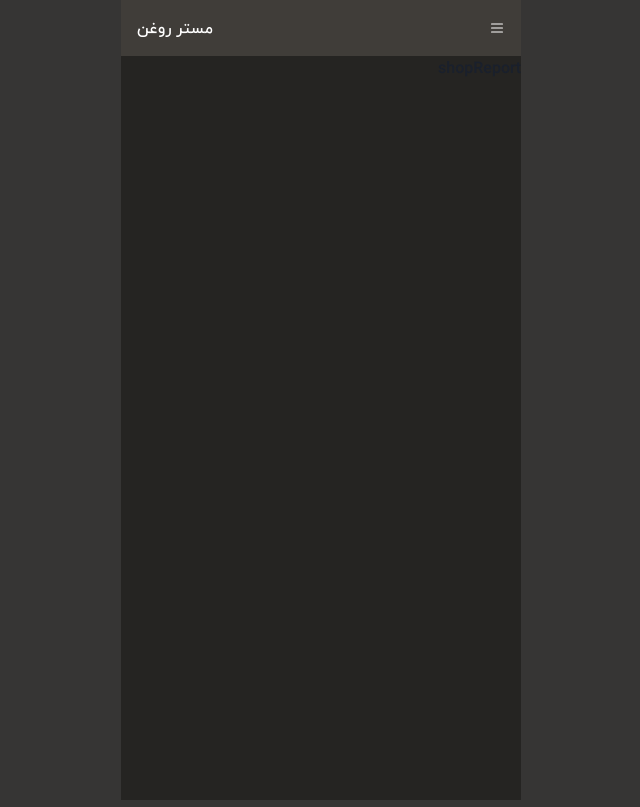
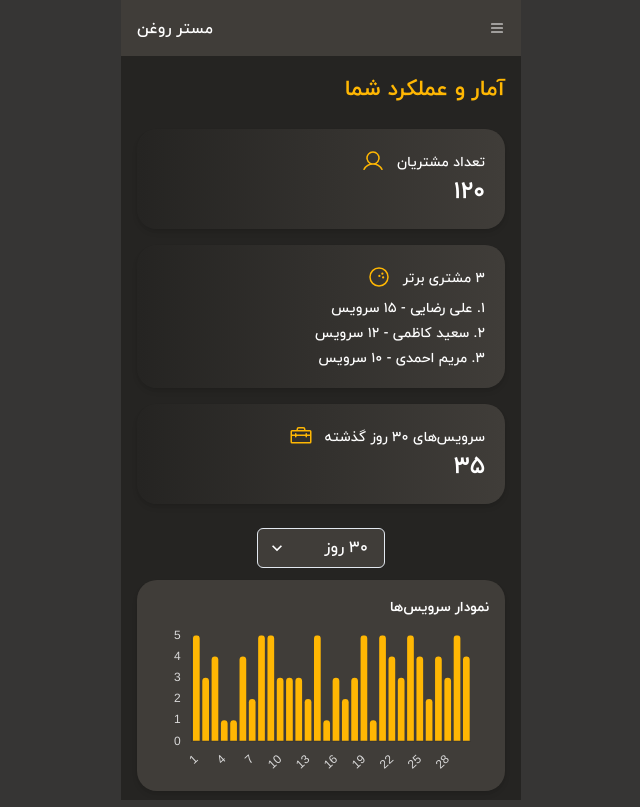
Before and after one commit to amirkh330/MrRoghan-front, a React (Vite) app: page /shop/reports in a window 1280 px wide. Shown: the whole page, without its empty margins (319-959 px from the left). Built offline with nearby package versions, Linux system fonts and the light colour scheme.

Commit message:
add report page

```diff
--- a/package.json
+++ b/package.json
@@ -19,10 +19,12 @@
     "@tanstack/react-query-devtools": "^5.62.1",
     "@types/swiper": "^6.0.0",
     "axios": "^1.7.9",
+    "chart.js": "^4.5.1",
     "framer-motion": "^11.14.0",
     "leaflet": "^1.9.4",
     "lodash.debounce": "^4.0.8",
     "react": "^18.3.1",
+    "react-chartjs-2": "^5.3.1",
     "react-countdown": "^2.3.6",
     "react-dom": "^18.3.1",
     "react-hook-form": "^7.54.2",
--- a/src/Pages/[shop]/shopReport/shopReport.tsx
+++ b/src/Pages/[shop]/shopReport/shopReport.tsx
@@ -1,7 +1,207 @@
-import React from 'react'
+import {
+  Box,
+  Text,
+  VStack,
+  HStack,
+  Tag,
+  Flex,
+  Select,
+  Icon,
+} from "@chakra-ui/react";
+import { useEffect, useState } from "react";
+import { motion } from "framer-motion";
+import { Bar } from "react-chartjs-2";
+import {
+  Chart as ChartJS,
+  CategoryScale,
+  LinearScale,
+  BarElement,
+  Title,
+  Tooltip,
+  Legend,
+} from "chart.js";
+import { BowlingBall, Toolbox, User } from "@phosphor-icons/react";
+
+ChartJS.register(
+  CategoryScale,
+  LinearScale,
+  BarElement,
+  Title,
+  Tooltip,
+  Legend
+);
+
+const MotionBox = motion(Box);
+
+// Animated Number
+const AnimatedNumber = ({ value }: { value: number }) => {
+  const [count, setCount] = useState(0);
+
+  useEffect(() => {
+    let start = 0;
+    const end = value;
+    if (!end) return;
+    const duration = 800;
+    const stepTime = Math.max(Math.floor(duration / end), 1);
+    const timer = setInterval(() => {
+      start += 1;
+      setCount(start);
+      if (start >= end) clearInterval(timer);
+    }, stepTime);
+    return () => clearInterval(timer);
+  }, [value]);
+
+  return (
+    <Text fontWeight="700" fontSize="2xl">
+      {count}
+    </Text>
+  );
+};
+
+// Mock Data
+const topCustomers = [
+  { name: "علی رضایی", services: 15 },
+  { name: "سعید کاظمی", services: 12 },
+  { name: "مریم احمدی", services: 10 },
+];
 
 export const ShopReports = () => {
+  const [timeRange, setTimeRange] = useState(30);
+  const [customersCount, setCustomersCount] = useState(120);
+  const [servicesCount, setServicesCount] = useState(35);
+  const [chartData, setChartData] = useState<any>({
+    labels: Array.from({ length: 30 }, (_, i) => `${i + 1}`),
+    datasets: [
+      {
+        label: "تعداد سرویس‌ها",
+        data: Array.from(
+          { length: 30 },
+          () => Math.floor(Math.random() * 5) + 1
+        ),
+        backgroundColor: "#FFB703",
+        borderRadius: 4,
+      },
+    ],
+  });
+
+  // تغییر داده‌ها بر اساس Select
+  useEffect(() => {
+    const days = timeRange;
+    setChartData({
+      labels: Array.from({ length: days }, (_, i) => `${i + 1}`),
+      datasets: [
+        {
+          label: "تعداد سرویس‌ها",
+          data: Array.from(
+            { length: days },
+            () => Math.floor(Math.random() * 5) + 1
+          ),
+          backgroundColor: "#FFB703",
+          borderRadius: 4,
+        },
+      ],
+    });
+  }, [timeRange]);
+
   return (
-    <div>shopReport</div>
-  )
-}
+    <Box p="4" color="amir.common">
+      <Text fontSize="22px" fontWeight="bold" mb="6" color="amir.primary">
+        آمار و عملکرد شما
+      </Text>
+      {/* Summary Cards */}
+      <VStack spacing="4" mb="6">
+        {/* تعداد مشتریان */}
+        <MotionBox
+          bgGradient="linear(to-r, #252422, #403D39)"
+          w="100%"
+          p="5"
+          borderRadius="20px"
+          shadow="md"
+          initial={{ opacity: 0, y: 20 }}
+          animate={{ opacity: 1, y: 0 }}
+          transition={{ duration: 0.4 }}
+        >
+          <Flex align="center">
+            <Text fontSize="sm">تعداد مشتریان</Text>
+            <Icon as={User} w={6} h={6} mr="3" color="#FFB703" />
+          </Flex>
+          <AnimatedNumber value={customersCount} />
+        </MotionBox>
+
+        {/* ۳ مشتری برتر */}
+        <MotionBox
+          bgGradient="linear(to-r, #252422, #403D39)"
+          w="100%"
+          p="5"
+          borderRadius="20px"
+          shadow="md"
+          initial={{ opacity: 0, y: 20 }}
+          animate={{ opacity: 1, y: 0 }}
+          transition={{ duration: 0.4, delay: 0.1 }}
+        >
+          <Flex align="center" mb="2">
+            <Text fontSize="sm">۳ مشتری برتر</Text>
+            <Icon as={BowlingBall} w={6} h={6} mr="3" color="#FFB703" />
+          </Flex>
+          <VStack align="flex-start" spacing="1">
+            {topCustomers.map((c, idx) => (
+              <Text key={idx} fontSize="sm">
+                {idx + 1}. {c.name} - {c.services} سرویس
+              </Text>
+            ))}
+          </VStack>
+        </MotionBox>
+
+        {/* سرویس‌های ۳۰ روز گذشته */}
+        <MotionBox
+          bgGradient="linear(to-r, #252422, #403D39)"
+          w="100%"
+          p="5"
+          borderRadius="20px"
+          shadow="md"
+          initial={{ opacity: 0, y: 20 }}
+          animate={{ opacity: 1, y: 0 }}
+          transition={{ duration: 0.4, delay: 0.2 }}
+        >
+          <Flex align="center">
+            <Text fontSize="sm">سرویس‌های {timeRange} روز گذشته</Text>
+            <Icon as={Toolbox} w={6} h={6} mr="3" color="#FFB703" />
+          </Flex>
+          <AnimatedNumber value={servicesCount} />
+        </MotionBox>
+      </VStack>
+
+      {/* Select بازه زمانی */}
+      <Flex mb="3" justify="flex-end">
+        <Select
+          w="32"
+          bg="amir.secondaryBg"
+          value={timeRange}
+          onChange={(e) => setTimeRange(Number(e.target.value))}
+        >
+          <option value={7}>۷ روز</option>
+          <option value={30}>۳۰ روز</option>
+          <option value={90}>۹۰ روز</option>
+        </Select>
+      </Flex>
+
+      {/* نمودار */}
+      <Box bg="amir.secondaryBg" w="100%" p="4" borderRadius="20px" shadow="md">
+        <Text mb="2" fontWeight="600" fontSize="sm">
+          نمودار سرویس‌ها
+        </Text>
+        <Bar
+          data={chartData}
+          options={{
+            responsive: true,
+            plugins: { legend: { display: false } },
+            scales: {
+              x: { ticks: { color: "#D9D9D9" }, grid: { display: false } },
+              y: { ticks: { color: "#D9D9D9" }, grid: { color: "#403D39" } },
+            },
+          }}
+        />
+      </Box>
+    </Box>
+  );
+};
```
Also changed, not shown: 1 other file (tests, documents, lock files or other folders).
